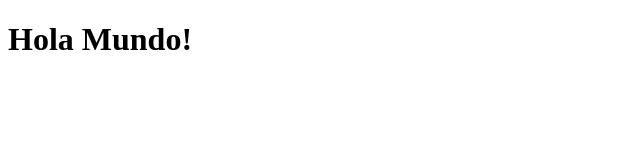
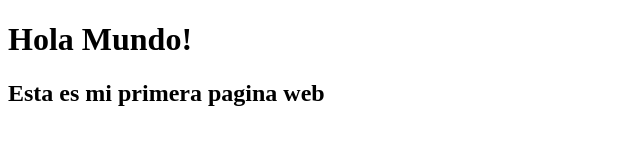
Before and after one commit to AgustinMon/cursoCodoACodoPython, a plain HTML site: page index.html in a window 1280 px wide. Shown: the whole page, without its empty margins (0-640 px from the left). Drawn offline with Linux system fonts and the light colour scheme.

Commit message:
"cambio en pagina web"

```diff
--- a/index.html
+++ b/index.html
@@ -7,5 +7,6 @@
 </head>
 <body>
     <h1>Hola Mundo!</h1>
+    <h2>Esta es mi primera pagina web</h2>
 </body>
 </html>
```
